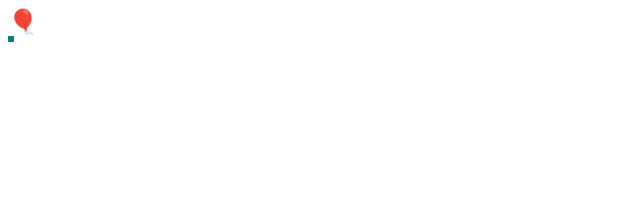
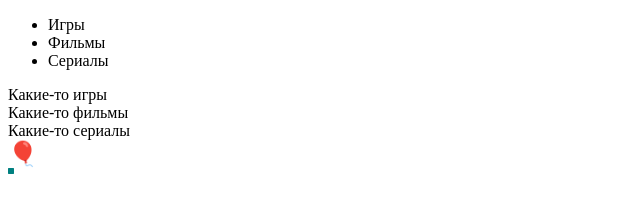
Before and after one commit to blurryfacebeat/Marijn-Haverbeke-Eloquent-JavaScript, a plain HTML site: page Chapter 16/practice.html in a window 1280 px wide. Shown: the whole page, without its empty margins (0-640 px from the left). Drawn offline with Linux system fonts and the light colour scheme.

Commit message:
Update practice.html

```diff
--- a/Chapter 16/practice.html
+++ b/Chapter 16/practice.html
@@ -7,7 +7,22 @@
     <link rel="stylesheet" href="practice.css">
 </head>
 <body>
-
+    <section class="info">
+        <ul class="tabs">
+            <li class="tabs__item">Игры</li>
+            <li class="tabs__item">Фильмы</li>
+            <li class="tabs__item">Сериалы</li>
+        </ul>
+        <div class="info__item">
+            Какие-то игры
+        </div>
+        <div class="info__item">
+            Какие-то фильмы
+        </div>
+        <div class="info__item">
+            Какие-то сериалы
+        </div>
+    </section>
 </body>
 <script src="practice.js"></script>
 </html>
```
